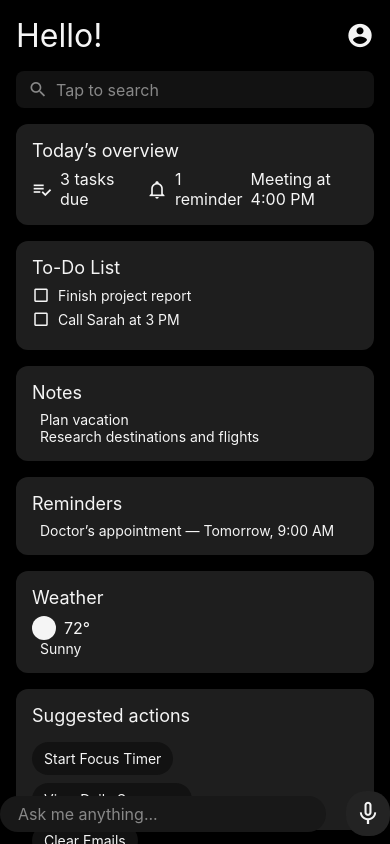
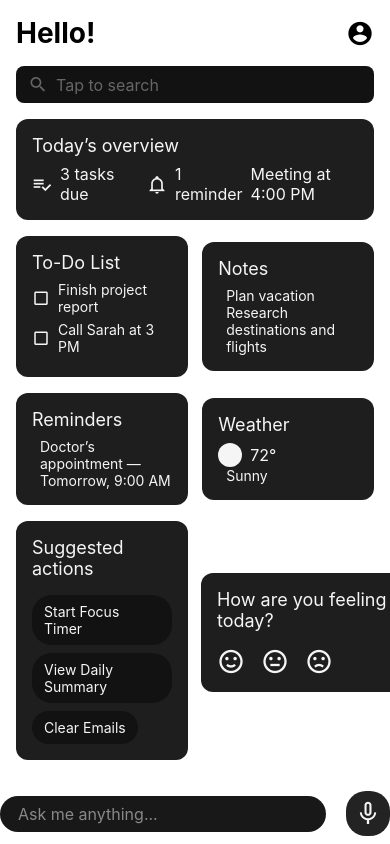
Before and after one commit to MindSync-25/mindsync-frontend, a React Native app: screen /Home in a window 390 px wide. Built offline with nearby package versions, Linux system fonts and the light colour scheme; what expo-auth-session would draw is missing.

Commit message:
profile update

```diff
--- a/App.tsx
+++ b/App.tsx
@@ -3,17 +3,19 @@
 import React from 'react';
 import { GestureHandlerRootView } from 'react-native-gesture-handler';
 import AppNavigator from './navigation/AppNavigator';
+import { ThemeProvider } from './context/ThemeContext';
 
 // Hide scrollbar on web
 if (typeof window !== 'undefined') {
   require('./hide-scrollbar.css');
 }
 
-
 export default function App() {
   return (
     <GestureHandlerRootView style={{ flex: 1 }}>
-      <AppNavigator />
+      <ThemeProvider>
+        <AppNavigator />
+      </ThemeProvider>
     </GestureHandlerRootView>
   );
 }
--- /dev/null
+++ b/context/ThemeContext.tsx
@@ -0,0 +1,53 @@
+import React, { createContext, useState, useContext, ReactNode, useEffect } from 'react';
+import { Appearance } from 'react-native';
+import AsyncStorage from '@react-native-async-storage/async-storage';
+
+// Define the shape of the theme context
+interface ThemeContextType {
+  theme: 'light' | 'dark';
+  toggleTheme: () => void;
+}
+
+const ThemeContext = createContext<ThemeContextType | undefined>(undefined);
+
+// Theme provider component
+export const ThemeProvider: React.FC<{ children: ReactNode }> = ({ children }) => {
+  const systemTheme = Appearance.getColorScheme();
+  const [theme, setTheme] = useState<'light' | 'dark'>(systemTheme || 'light');
+
+  useEffect(() => {
+    const loadTheme = async () => {
+      try {
+        const savedTheme = await AsyncStorage.getItem('theme');
+        if (savedTheme) {
+          setTheme(savedTheme as 'light' | 'dark');
+        }
+      } catch (error) {
+        console.error('Failed to load theme from AsyncStorage:', error);
+        setTheme('dark'); // Default to dark mode
+      }
+    };
+    loadTheme();
+  }, []);
+
+  const toggleTheme = async () => {
+    const newTheme = theme === 'light' ? 'dark' : 'light';
+    setTheme(newTheme);
+    await AsyncStorage.setItem('theme', newTheme);
+  };
+
+  return (
+    <ThemeContext.Provider value={{ theme, toggleTheme }}>
+      {children}
+    </ThemeContext.Provider>
+  );
+};
+
+// Custom hook to use the theme context
+export const useTheme = (): ThemeContextType => {
+  const context = useContext(ThemeContext);
+  if (!context) {
+    throw new Error('useTheme must be used within a ThemeProvider');
+  }
+  return context;
+};
--- a/navigation/AppNavigator.tsx
+++ b/navigation/AppNavigator.tsx
@@ -2,30 +2,44 @@
 import React from 'react';
 import { NavigationContainer } from '@react-navigation/native';
 import { createNativeStackNavigator } from '@react-navigation/native-stack';
+import { useTheme } from '../context/ThemeContext';
 import LoginScreen from '../screens/LoginScreen';
 import SignupScreen from '../screens/SignupScreen';
 import HomeScreen from '../screens/HomeScreen';
 import ProfileScreen from '../screens/ProfileScreen';
 import ComingSoonScreen from '../screens/ComingSoonScreen';
 
-type RootStackParamList = {
-  Login: undefined;
-  Signup: undefined;
-  Home: undefined;
-  Profile: undefined;
-  ComingSoon: undefined;
-};
-const Stack = createNativeStackNavigator<RootStackParamList>();
+const Stack = createNativeStackNavigator();
 
 const AppNavigator = () => {
+  const { theme } = useTheme();
+
   return (
-    <NavigationContainer>
+    <NavigationContainer
+      theme={{
+        dark: theme === 'dark',
+        colors: {
+          primary: theme === 'dark' ? '#1e90ff' : '#007aff',
+          background: theme === 'dark' ? '#000' : '#fff',
+          card: theme === 'dark' ? '#181818' : '#f5f5f5',
+          text: theme === 'dark' ? '#f5f5f5' : '#000',
+          border: theme === 'dark' ? '#232323' : '#e0e0e0',
+          notification: theme === 'dark' ? '#ff453a' : '#ff3b30',
+        },
+        fonts: {
+          regular: { fontFamily: 'System', fontWeight: '400' },
+          medium: { fontFamily: 'System', fontWeight: '500' },
+          bold: { fontFamily: 'System', fontWeight: '700' },
+          heavy: { fontFamily: 'System', fontWeight: '900' },
+        },
+      }}
+    >
       <Stack.Navigator
         initialRouteName="Login"
         screenOptions={{
           headerShown: false, // hide the default headers
         }}
-        id={undefined}
+        id={undefined} // Added id property
       >
         <Stack.Screen name="Login" component={LoginScreen} />
         <Stack.Screen name="Signup" component={SignupScreen} />
--- a/package.json
+++ b/package.json
@@ -12,6 +12,7 @@
   "dependencies": {
     "@expo/metro-runtime": "~5.0.4",
     "@react-native-async-storage/async-storage": "^2.2.0",
+    "@react-native-masked-view/masked-view": "^0.3.2",
     "@react-navigation/native": "^7.1.14",
     "@react-navigation/native-stack": "^7.3.21",
     "apple-signin-auth": "^2.0.0",
--- a/screens/HomeScreen.tsx
+++ b/screens/HomeScreen.tsx
@@ -1,6 +1,7 @@
-// src/screens/DashboardScreen.tsx
-
-import React from 'react';
+import React, { useEffect, useState } from 'react';
+import { LinearGradient } from 'expo-linear-gradient';
+import MaskedView from '@react-native-masked-view/masked-view';
+import AsyncStorage from '@react-native-async-storage/async-storage';
 import {
   View,
   Text,
@@ -14,6 +15,7 @@ import {
 import { MaterialCommunityIcons } from '@expo/vector-icons';
 import { useNavigation } from '@react-navigation/native';
 import type { NativeStackNavigationProp } from '@react-navigation/native-stack';
+import { useTheme } from '../context/ThemeContext';
 
 const { width } = Dimensions.get('window');
 
@@ -22,9 +24,62 @@ type RootStackParamList = {
   Signup: undefined;
   Home: undefined;
   Profile: undefined;
+  ComingSoon: undefined;
 };
 const HomeScreen: React.FC = () => {
   const navigation = useNavigation<NativeStackNavigationProp<RootStackParamList>>();
+  const { theme } = useTheme();
+
+  const [userSession, setUserSession] = useState({
+    userName: '',
+    userId: '',
+    email: '',
+    isLoaded: false
+  });
+
+  const dynamicStyles = StyleSheet.create({
+    container: {
+      backgroundColor: theme === 'light' ? '#fff' : '#000',
+    },
+    header: {
+      fontSize: 28,
+      color: theme === 'light' ? '#000' : '#f5f5f5',
+      fontWeight: 'bold',
+      textAlignVertical: 'center',
+      textAlign: 'left',
+    },
+    tile: {
+      flexDirection: 'row',
+      alignItems: 'center',
+      backgroundColor: theme === 'light' ? '#f5f5f5' : '#181818',
+      borderRadius: 16,
+      paddingVertical: 16,
+      paddingHorizontal: 20,
+      marginBottom: 18,
+      width: 320,
+      maxWidth: '90%',
+      borderColor: theme === 'light' ? '#e0e0e0' : '#232323',
+      borderWidth: 1,
+    },
+    card: {
+      backgroundColor: theme === 'light' ? '#f5f5f5' : '#181818',
+      borderRadius: 16,
+      padding: 16,
+      marginBottom: 16,
+    },
+    tileText: {
+      color: theme === 'light' ? '#000' : '#f5f5f5',
+      fontSize: 18,
+    },
+    micButton: {
+      marginLeft: 8,
+      backgroundColor: theme === 'light' ? '#e0e0e0' : '#232323',
+      borderRadius: 20,
+      padding: 8,
+      justifyContent: 'center',
+      alignItems: 'center',
+    },
+  });
 
   // === Sample / placeholder data ===
   const tasksDue = 3;
@@ -41,26 +96,71 @@ const HomeScreen: React.FC = () => {
     'emoticon-sad-outline'
   ];
 
+  // Loads session when component mounts
+  useEffect(() => {
+    loadUserSession();
+  }, []);
+
+  // Functions to manage session
+  const loadUserSession = async () => {
+    try {
+      const sessionStr = await AsyncStorage.getItem('userSession');
+      if (sessionStr) {
+        const session = JSON.parse(sessionStr);
+        setUserSession({
+          userName: session.userName || '',
+          userId: session.userId || '',
+          email: session.email || '',
+          isLoaded: true
+        });
+      } else {
+        setUserSession((prev) => ({ ...prev, isLoaded: true }));
+      }
+    } catch (e) {
+      setUserSession((prev) => ({ ...prev, isLoaded: true }));
+    }
+  };
+
+  const saveUserSession = async (userData) => {
+    try {
+      await AsyncStorage.setItem('userSession', JSON.stringify(userData));
+      setUserSession({
+        userName: userData.userName || '',
+        userId: userData.userId || '',
+        email: userData.email || '',
+        isLoaded: true
+      });
+    } catch (e) {
+      // handle error if needed
+    }
+  };
+
   return (
-    <View style={styles.container}>
+    <View style={{ flex: 1, backgroundColor: theme === 'light' ? '#fff' : '#000' }}>
       <ScrollView contentContainerStyle={styles.scrollContent} showsVerticalScrollIndicator={false}>
         <View style={styles.centeredContent}>
 
           {/* Header */}
           <View style={[styles.header, styles.maxCardWidth]}>
-            <Text style={styles.greeting}>Hello!</Text>
+            <Text style={dynamicStyles.header}>
+              {userSession.isLoaded && userSession.userName ? (
+                <>
+                  Hello <Text style={styles.nameFont}>{userSession.userName.split(' ')[0]}</Text> !
+                </>
+              ) : 'Hello!'}
+            </Text>
             <TouchableOpacity onPress={() => navigation.navigate('Profile')}>
-              <MaterialCommunityIcons name="account-circle" size={28} color="#f5f5f5" />
+              <MaterialCommunityIcons name="account-circle" size={28} color={theme === 'light' ? '#000' : '#f5f5f5'} />
             </TouchableOpacity>
           </View>
 
           {/* Search Bar */}
           <View style={[styles.searchBar, styles.maxCardWidth]}>
-            <MaterialCommunityIcons name="magnify" size={20} color="#888" />
+            <MaterialCommunityIcons name="magnify" size={20} color={theme === 'light' ? '#666' : '#888'} />
             <TextInput
               placeholder="Tap to search"
-              placeholderTextColor="#888"
-              style={styles.searchInput}
+              placeholderTextColor={theme === 'light' ? '#666' : '#888'}
+              style={[styles.searchInput, { color: theme === 'light' ? '#000' : '#f5f5f5' }]}
             />
           </View>
 
@@ -86,9 +186,10 @@ const HomeScreen: React.FC = () => {
           </View>
 
           {/* 2×2 Grid */}
-          <View style={[styles.grid, styles.maxCardWidth]}>
+          <View style={styles.maxCardWidth}>
+            <View style={styles.grid}>
               {/* To-Do List */}
-            <TouchableOpacity style={[styles.card, styles.gridItem]} onPress={() => navigation.navigate('ComingSoon')} activeOpacity={0.8}>
+              <TouchableOpacity style={[styles.card, styles.gridItemLeft]} onPress={() => navigation.navigate('ComingSoon')} activeOpacity={0.8}>
                 <Text style={styles.cardTitle}>To-Do List</Text>
                 {toDoList.map((item, i) => (
                   <View key={i} style={styles.listItem}>
@@ -107,7 +208,7 @@ const HomeScreen: React.FC = () => {
               </TouchableOpacity>
 
               {/* Reminders */}
-            <TouchableOpacity style={[styles.card, styles.gridItem]} onPress={() => navigation.navigate('ComingSoon')} activeOpacity={0.8}>
+              <TouchableOpacity style={[styles.card, styles.gridItemLeft]} onPress={() => navigation.navigate('ComingSoon')} activeOpacity={0.8}>
                 <Text style={styles.cardTitle}>Reminders</Text>
                 {remindersList.map((item, i) => (
                   <Text key={i} style={styles.listItemText}>{item}</Text>
@@ -123,6 +224,7 @@ const HomeScreen: React.FC = () => {
                 </View>
                 <Text style={styles.listItemText}>{weather.condition}</Text>
               </TouchableOpacity>
+            </View>
           </View>
 
           {/* Suggested Actions & Mood (side by side on web, stacked on mobile) */}
@@ -169,6 +271,17 @@ const HomeScreen: React.FC = () => {
 };
 
 const styles = StyleSheet.create({
+  nameFont: {
+    fontFamily: Platform.OS === 'ios' ? 'Snell Roundhand' : Platform.OS === 'android' ? 'DancingScript-Regular' : 'cursive',
+    fontSize: 24, // Smaller or equal to Hello
+    fontWeight: '400',
+    textAlignVertical: 'center',
+    textAlign: 'left',
+    letterSpacing: 1,
+    backgroundColor: 'transparent',
+    verticalAlign: 'bottom', // Use supported value for alignment
+    alignSelf: 'baseline',
+  },
   container: Platform.select({
     web: {
       width: '100%',
@@ -189,8 +302,8 @@ const styles = StyleSheet.create({
 
   fullScroll: Platform.select({
     web: {
-      width: '100vw',
-      minHeight: '100vh',
+      width: Dimensions.get('window').width, // Fixed invalid value
+      minHeight: Dimensions.get('window').height, // Fixed invalid value
       flex: 1,
       backgroundColor: '#000',
     },
@@ -202,13 +315,20 @@ const styles = StyleSheet.create({
 
   // Removed bottomBarContainer, not needed
 
-  centeredContent: {
+  centeredContent: Platform.select({
+    web: {
       width: '100%',
       alignItems: 'center',
       maxWidth: 900,
     },
+    default: {
+      width: '100%',
+      alignItems: 'stretch',
+    },
+  }),
 
-  header: {
+  header: Platform.select({
+    web: {
       flexDirection: 'row',
       justifyContent: 'space-between',
       alignItems: 'center',
@@ -218,9 +338,24 @@ const styles = StyleSheet.create({
       alignSelf: 'center',
       paddingHorizontal: 0,
     },
-  greeting: { fontSize: 32, color: '#f5f5f5' },
+    default: {
+      flexDirection: 'row',
+      justifyContent: 'space-between',
+      alignItems: 'center',
+      marginBottom: 16,
+      width: '100%',
+      alignSelf: 'stretch',
+      paddingHorizontal: 0,
+      marginHorizontal: 8,
+    },
+  }),
+  greeting: {
+    fontSize: 32,
+    color: '#f5f5f5',
+  },
 
-  searchBar: {
+  searchBar: Platform.select({
+    web: {
       flexDirection: 'row',
       alignItems: 'center',
       backgroundColor: '#121212',
@@ -232,9 +367,23 @@ const styles = StyleSheet.create({
       maxWidth: 900,
       alignSelf: 'center',
     },
+    default: {
+      flexDirection: 'row',
+      alignItems: 'center',
+      backgroundColor: '#121212',
+      borderRadius: 8,
+      paddingHorizontal: 12,
+      paddingVertical: 8,
+      marginBottom: 16,
+      width: '100%',
+      alignSelf: 'stretch',
+      marginHorizontal: 8,
+    },
+  }),
   searchInput: { flex: 1, marginLeft: 8, color: '#f5f5f5', fontSize: 16 },
 
-  card: {
+  card: Platform.select({
+    web: {
       backgroundColor: '#1e1e1e',
       borderRadius: 12,
       padding: 16,
@@ -243,11 +392,28 @@ const styles = StyleSheet.create({
       maxWidth: 420,
       alignSelf: 'center',
     },
-  maxCardWidth: {
+    default: {
+      backgroundColor: '#1e1e1e',
+      borderRadius: 12,
+      padding: 16,
+      marginBottom: 16,
+      width: '100%',
+      alignSelf: 'stretch',
+      marginHorizontal: 0,
+    },
+  }),
+  maxCardWidth: Platform.select({
+    web: {
       width: '100%',
       maxWidth: 900,
       alignSelf: 'center',
     },
+    default: {
+      width: '100%',
+      alignSelf: 'stretch',
+      marginHorizontal: 8,
+    },
+  }),
   cardTitle: { fontSize: 18, color: '#f5f5f5', marginBottom: 8 },
 
   overviewRow: { flexDirection: 'row', alignItems: 'center' },
@@ -255,42 +421,34 @@ const styles = StyleSheet.create({
 
   grid: Platform.select({
     web: {
-      flexDirection: width > 700 ? 'row' : 'column',
+      flexDirection: 'row',
       flexWrap: 'wrap',
       justifyContent: 'space-between',
+      alignItems: 'center',
       width: '100%',
-      maxWidth: 900,
       alignSelf: 'center',
+      marginTop: 0,
     },
     default: {
       flexDirection: 'row',
       flexWrap: 'wrap',
       justifyContent: 'space-between',
+      alignItems: 'center',
       width: '100%',
-      maxWidth: 900,
       alignSelf: 'center',
       marginTop: 0,
     },
   }),
-  gridItem: Platform.select({
-    web: {
-      width: width > 700 ? (width - 64) / 2 : '100%',
-      minWidth: 260,
+  gridItem: {
+    width: '48%',
     marginBottom: 16,
     alignSelf: 'center',
   },
-    default: {
-      width: '47%',
-      marginBottom: 16,
-      alignSelf: 'center',
+
+  gridItemLeft: {
+    width: '48%',
+    marginRight: '2%',
   },
-  }),
-  gridItemLeft: Platform.select({
-    web: {},
-    default: {
-      marginRight: '6%',
-    },
-  }),
 
   listItem: { flexDirection: 'row', alignItems: 'center', marginBottom: 6 },
   listItemText: { color: '#f5f5f5', marginLeft: 8, fontSize: 14 },
@@ -319,35 +477,32 @@ const styles = StyleSheet.create({
 
   suggestedMoodRow: Platform.select({
     web: {
-      flexDirection: width > 700 ? 'row' : 'column',
+      flexDirection: 'row',
       justifyContent: 'space-between',
+      alignItems: 'center',
       width: '100%',
       maxWidth: 900,
       alignSelf: 'center',
-      gap: 16,
+      gap: 6, // Reduced gap between widgets
     },
     default: {
       flexDirection: 'row',
       justifyContent: 'space-between',
+      alignItems: 'center',
       width: '100%',
-      maxWidth: 900,
-      alignSelf: 'center',
-      gap: 12,
+      alignSelf: 'stretch',
+      gap: 6, // Reduced gap between widgets
     },
   }),
   suggestedCard: Platform.select({
     web: {
-      flex: 1,
-      marginRight: width > 700 ? 8 : 0,
-      marginBottom: width > 700 ? 0 : 16,
-      minWidth: 260,
-      maxWidth: 420,
+      width: '48%', // Match the width of gridItem and gridItemLeft
+      marginRight: '2%', // Reduced margin to decrease gap
+      marginBottom: 0,
     },
     default: {
-      width: '48%',
-      minWidth: 120,
-      maxWidth: '48%',
-      marginRight: '4%',
+      width: '48%', // Match the width of gridItem and gridItemLeft
+      marginRight: '2%', // Reduced margin to decrease gap
       marginBottom: 0,
     },
   }),
@@ -383,14 +538,15 @@ const styles = StyleSheet.create({
       left: 0,
       right: 0,
       bottom: 32,
-      alignItems: 'center',
+      alignItems: 'stretch',
       width: '100%',
       zIndex: 10,
       backgroundColor: 'transparent',
       paddingBottom: 8,
     },
   }),
-  bottomBar: {
+  bottomBar: Platform.select({
+    web: {
       flexDirection: 'row',
       alignItems: 'center',
       paddingHorizontal: 0,
@@ -405,6 +561,21 @@ const styles = StyleSheet.create({
       marginHorizontal: 8,
       gap: 12,
     },
+    default: {
+      flexDirection: 'row',
+      alignItems: 'center',
+      paddingHorizontal: 0,
+      paddingVertical: 0,
+      backgroundColor: 'transparent',
+      borderTopWidth: 0,
+      borderTopColor: 'transparent',
+      width: '100%',
+      alignSelf: 'stretch',
+      borderRadius: 0,
+      marginHorizontal: 8,
+      gap: 12,
+    },
+  }),
   bottomInput: {
     flex: 1,
     color: '#f5f5f5',
--- a/screens/LoginScreen.tsx
+++ b/screens/LoginScreen.tsx
@@ -31,7 +31,16 @@ const LoginScreen = () => {
         password,
       });
       if (response.data.token) {
+        // Save token for authentication
         await AsyncStorage.setItem('userToken', response.data.token);
+
+        // Save user session data for HomeScreen
+        await AsyncStorage.setItem('userSession', JSON.stringify({
+          userName: response.data.user?.name || response.data.user?.fullName || 'User',
+          userId: response.data.user?.id || response.data.user?._id || '',
+          email: response.data.user?.email || email
+        }));
+        console.log('Login response:', response.data);
         navigation.navigate('Home');
       } else {
         setError(response.data.message || 'Login failed. Please try again.');
@@ -112,7 +121,7 @@ export default LoginScreen;
 const styles = StyleSheet.create({
   container: {
     flex: 1,
-    backgroundColor: '#121212',
+    backgroundColor: '#000', // Always dark mode
     justifyContent: 'center',
     alignItems: 'center',
     padding: 20,
--- a/screens/ProfileScreen.tsx
+++ b/screens/ProfileScreen.tsx
@@ -3,8 +3,9 @@ import { View, Text, StyleSheet, TouchableOpacity, ScrollView } from 'react-nati
 import { MaterialCommunityIcons } from '@expo/vector-icons';
 import { useNavigation } from '@react-navigation/native';
 import type { NativeStackNavigationProp } from '@react-navigation/native-stack';
+import { useTheme } from '../context/ThemeContext';
 
-const profileOptions = [
+const profileOptions: { icon: keyof typeof MaterialCommunityIcons.glyphMap; label: string }[] = [
   { icon: 'account-edit', label: 'Edit Profile' },
   { icon: 'lock-outline', label: 'Change Password' },
   { icon: 'bell-outline', label: 'Notification Settings' },
@@ -22,26 +23,68 @@ type RootStackParamList = {
 };
 const ProfileScreen: React.FC = () => {
   const navigation = useNavigation<NativeStackNavigationProp<RootStackParamList>>();
+  const { theme, toggleTheme } = useTheme();
+
+  const dynamicStyles = StyleSheet.create({
+    container: {
+      padding: 24,
+      backgroundColor: theme === 'light' ? '#fff' : '#000',
+      minHeight: '100%',
+      alignItems: 'center',
+    },
+    header: {
+      fontSize: 28,
+      color: theme === 'light' ? '#000' : '#f5f5f5',
+      fontWeight: 'bold',
+    },
+    option: {
+      flexDirection: 'row',
+      alignItems: 'center',
+      backgroundColor: theme === 'light' ? '#f5f5f5' : '#181818',
+      borderRadius: 16,
+      paddingVertical: 16,
+      paddingHorizontal: 20,
+      marginBottom: 18,
+      width: 320,
+      maxWidth: '90%',
+    },
+    label: {
+      color: theme === 'light' ? '#000' : '#f5f5f5',
+      fontSize: 18,
+    },
+    closeButton: {
+      padding: 4,
+      marginLeft: 12,
+      borderRadius: 16,
+      backgroundColor: theme === 'light' ? '#e0e0e0' : '#232323',
+    },
+  });
 
   return (
-    <ScrollView contentContainerStyle={styles.container}>
+    <ScrollView contentContainerStyle={dynamicStyles.container}>
       <View style={styles.headerRow}>
-        <Text style={styles.header}>Profile Settings</Text>
-        <TouchableOpacity style={styles.closeButton} onPress={() => navigation.navigate('Home')}>
-          <MaterialCommunityIcons name="close" size={28} color="#f5f5f5" />
+        <Text style={dynamicStyles.header}>Profile Settings</Text>
+        <TouchableOpacity style={dynamicStyles.closeButton} onPress={() => navigation.navigate('Home')}>
+          <MaterialCommunityIcons name="close" size={28} color={theme === 'light' ? '#000' : '#f5f5f5'} />
         </TouchableOpacity>
       </View>
       {profileOptions.map((option, idx) => (
         <TouchableOpacity
           key={idx}
-          style={styles.option}
+          style={dynamicStyles.option}
           onPress={() => {
-            if (option.label === 'Edit Profile') return;
+            if (option.label === 'Theme & Appearance') {
+              toggleTheme();
+              return;
+            }
             navigation.navigate('ComingSoon');
           }}
         >
-          <MaterialCommunityIcons name={option.icon} size={24} color="#f5f5f5" style={styles.icon} />
-          <Text style={styles.label}>{option.label}</Text>
+          <MaterialCommunityIcons name={option.icon} size={24} color={theme === 'light' ? '#000' : '#f5f5f5'} />
+          <Text style={dynamicStyles.label}>{option.label}</Text>
+          {option.label === 'Theme & Appearance' && (
+            <Text style={styles.themeLabel}>{theme === 'light' ? 'Light Mode' : 'Dark Mode'}</Text>
+          )}
         </TouchableOpacity>
       ))}
     </ScrollView>
@@ -49,12 +92,6 @@ const ProfileScreen: React.FC = () => {
 };
 
 const styles = StyleSheet.create({
-  container: {
-    padding: 24,
-    backgroundColor: '#000',
-    minHeight: '100%',
-    alignItems: 'center',
-  },
   headerRow: {
     flexDirection: 'row',
     alignItems: 'center',
@@ -62,34 +99,10 @@ const styles = StyleSheet.create({
     width: '100%',
     marginBottom: 32,
   },
-  header: {
-    fontSize: 28,
-    color: '#f5f5f5',
-    fontWeight: 'bold',
-  },
-  closeButton: {
-    padding: 4,
-    marginLeft: 12,
-    borderRadius: 16,
-    backgroundColor: '#232323',
-  },
-  option: {
-    flexDirection: 'row',
-    alignItems: 'center',
-    backgroundColor: '#181818',
-    borderRadius: 16,
-    paddingVertical: 16,
-    paddingHorizontal: 20,
-    marginBottom: 18,
-    width: 320,
-    maxWidth: '90%',
-  },
-  icon: {
-    marginRight: 18,
-  },
-  label: {
-    color: '#f5f5f5',
-    fontSize: 18,
+  themeLabel: {
+    marginLeft: 'auto',
+    color: '#888',
+    fontSize: 14,
   },
 });
 
--- a/screens/SignupScreen.tsx
+++ b/screens/SignupScreen.tsx
@@ -198,7 +198,7 @@ export default function SignupScreen() {
 const styles = StyleSheet.create({
   container: {
     flex: 1,
-    backgroundColor: '#121212',
+    backgroundColor: '#000', // Always dark mode
     justifyContent: 'center',
     alignItems: 'center',
     padding: 20,
```
Also changed, not shown: 1 other file (tests, documents, lock files or other folders). Lines whose indentation alone changed are shown as unchanged.
